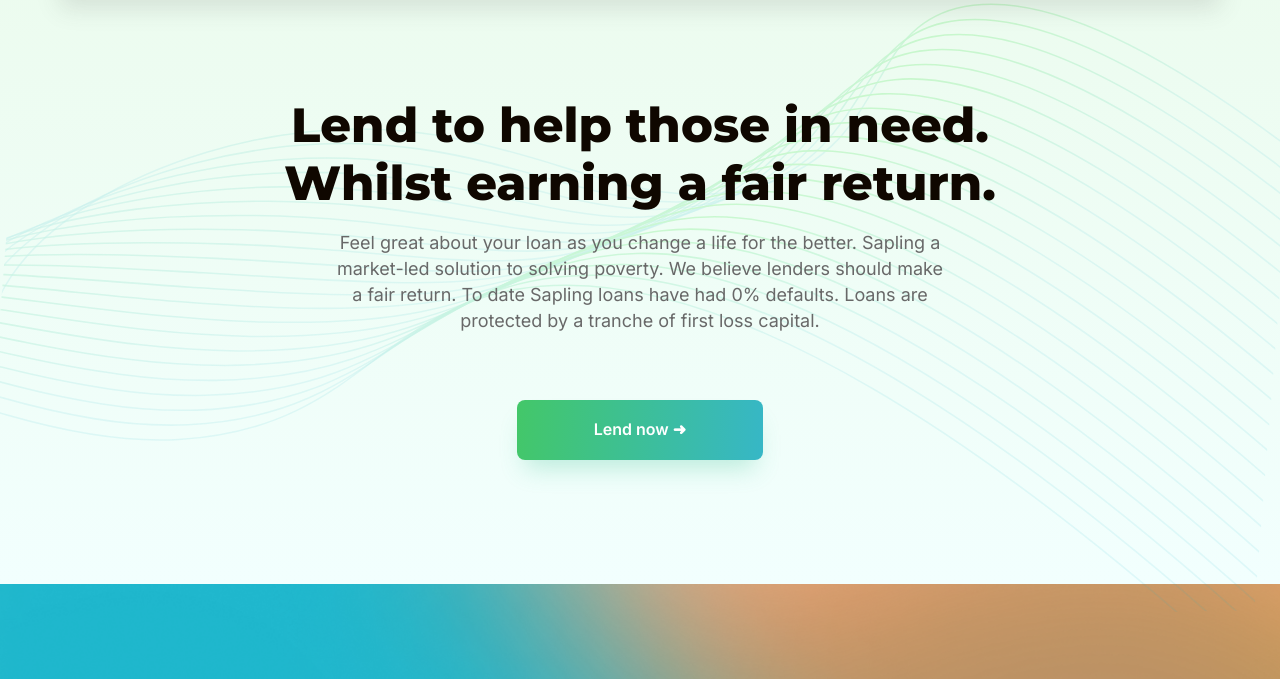
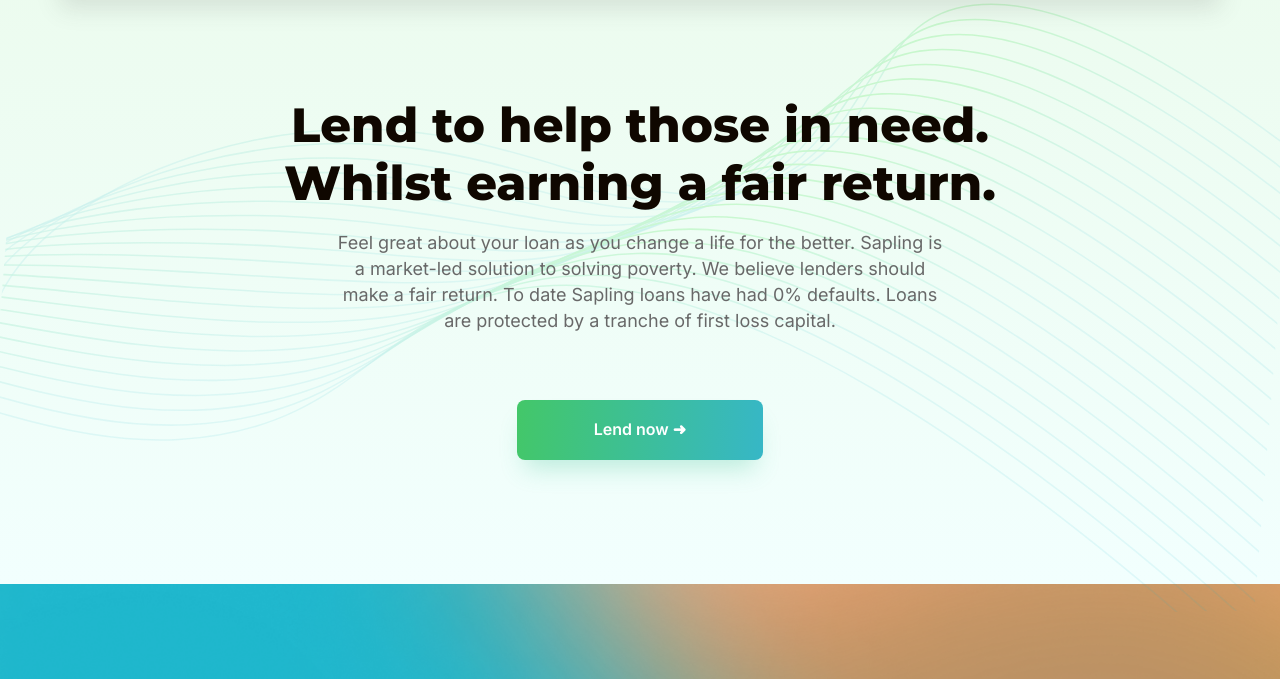
Before and after one commit to SaplingProtocol/web, a plain HTML site: page index.html in a window 1280 px wide. Shown: the part 121-800 px from the top of the page. Drawn offline with Linux system fonts and the light colour scheme.

Commit message:
Update index.html

```diff
--- a/index.html
+++ b/index.html
@@ -248,7 +248,7 @@
                 </h1>
                 <p>
                     Feel great about your loan as you change a life for the better.
-                    Sapling a market-led solution to solving poverty.
+                    Sapling is a market-led solution to solving poverty.
                     We believe lenders should make a fair return.
                     To date Sapling loans have had 0% defaults.
                     Loans are protected by a tranche of first loss capital.
```
